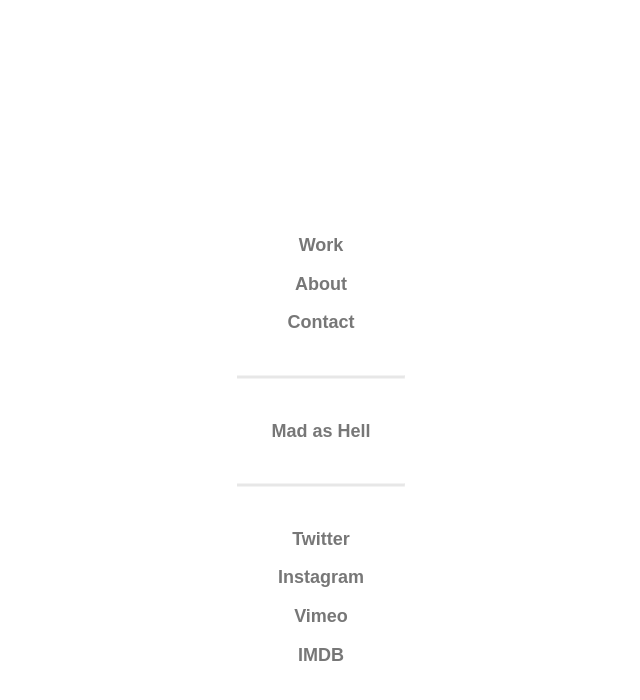
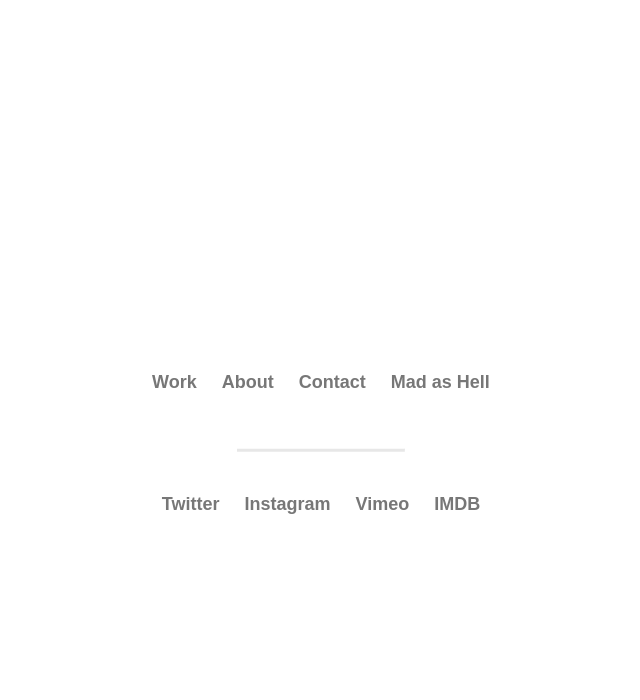
Before and after one commit to sandcastleco/andrew-napier, a Jekyll site: the page built from index.html, in a window 1280 px wide. Shown: the top 700 px of the page, without its empty margins (319-959 px from the left). Built offline with Jekyll 4.4.1, drawn with Linux system fonts in a browser that asks for light colours.

Commit message:
Home page edit

```diff
--- a/_includes/header.html
+++ b/_includes/header.html
@@ -4,7 +4,6 @@
 			<li><a href="/work">Work</a></li>
 			<li><a href="/about">About</a></li>
 			<li><a href="/contact">Contact</a></li>
-			<hr>
 			<li><a href="http://madashellfilm.com" target="_blank">Mad as Hell</a></li>
 			<hr>
 			<li><a href="https://twitter.com/andrewnapier" target="_blank">Twitter</a></li>
--- a/_sass/navigation.scss
+++ b/_sass/navigation.scss
@@ -19,4 +19,5 @@
 .nav ul li {
   margin-left: 10px;
 	margin-right: 10px;
+  display: inline-block;
 }
```
Also changed, not shown: 2 other files.
